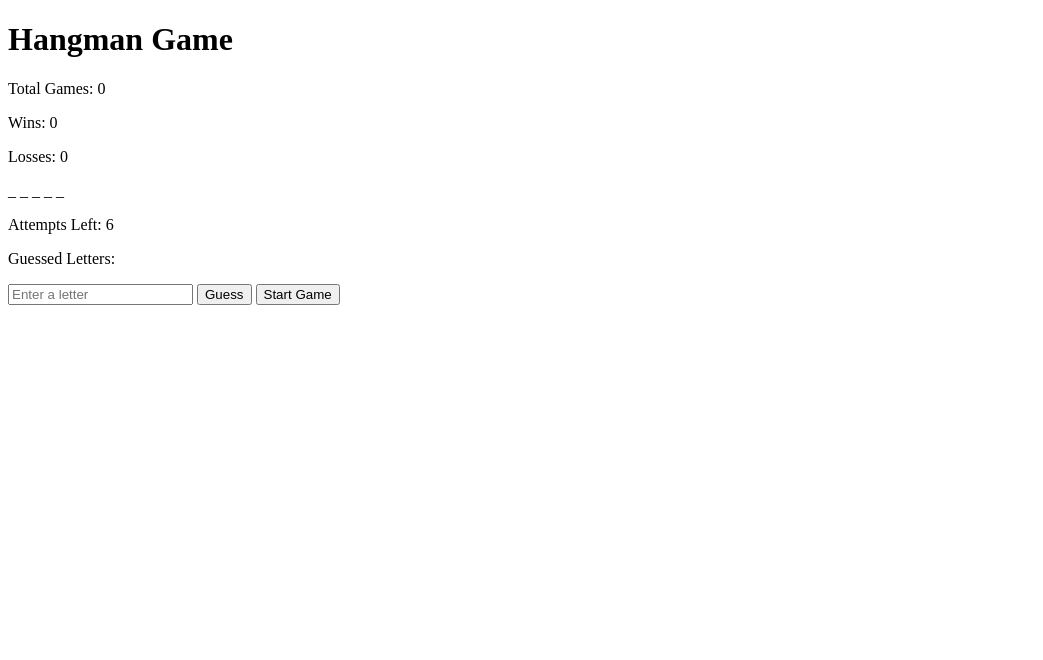
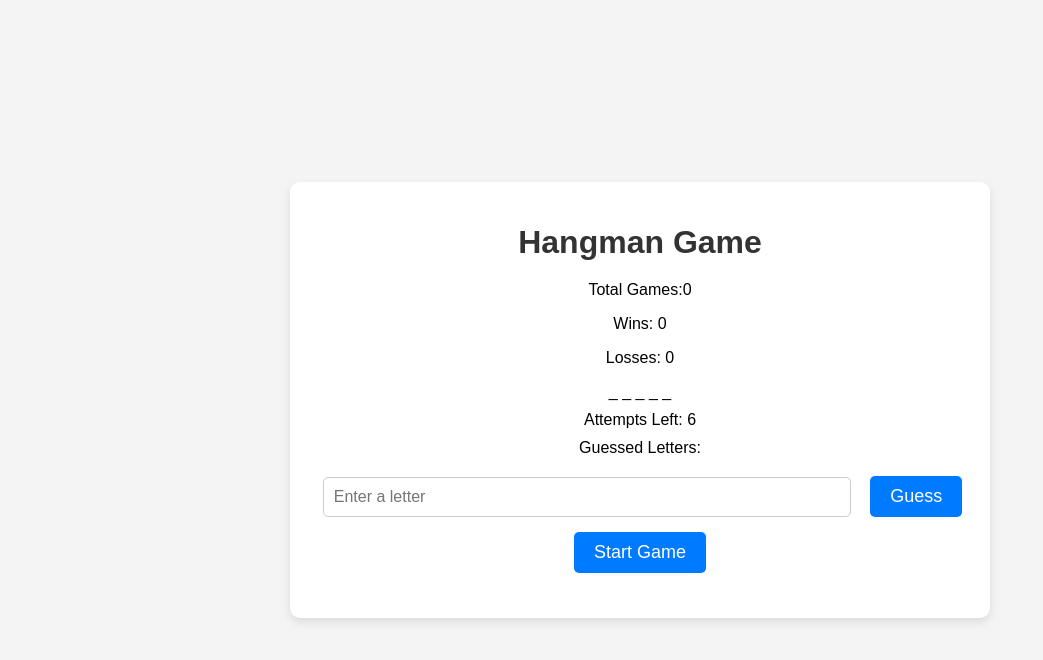
Before and after one commit to Moshira89/Web-Game, a plain HTML site: page index.html in a window 1280 px wide. Shown: the whole page, without its empty margins (0-1043 px from the left). Drawn offline with Linux system fonts and the light colour scheme.

Commit message:
change few

```diff
--- a/index.html
+++ b/index.html
@@ -4,7 +4,7 @@
     <meta charset="UTF-8">
     <meta name="viewport" content="width=device-width, initial-scale=1.0">
     <title>Document</title>
-    <link rel="styesheet" ref="./styles/index.css">
+    <link rel="stylesheet" href="./styles/index.css">
     <script src="./script/index.js"defer></script>
     <script src="./script/jquery-3.7.1.min.js"></script>
 </head>
@@ -12,7 +12,7 @@
     <div class="container">
         <h1>Hangman Game</h1>
         <div id="stats">
-          <p>Total Games: <span id="totalGames">0</span></p>
+          <p>Total Games:<span id="totalGames">0</span></p>
           <p>Wins: <span id="wins">0</span></p>
           <p>Losses: <span id="losses">0</span></p>
         </div>
--- a/styles/index.css
+++ b/styles/index.css
@@ -1,10 +1,10 @@
-*{
+* {
     box-sizing: border-box;
 }
 
 body {
     font-family: Arial, sans-serif;
-    background-color: #fff;
+    background-color: #f4f4f4;
     margin: 0;
     display: flex;
     justify-content: center;
@@ -13,13 +13,18 @@ body {
 }
 
 .container {
-    background: #fff;
+    background: white;
     border-radius: 10px;
     padding: 20px;
     text-align: center;
     box-shadow: 0 4px 10px rgba(0, 0, 0, 0.1);
     max-width: 500px;
     width: 90%;
+}
+
+h1 {
+    color: #333;
+    margin-bottom: 20px;
 }
 
 #game p {
@@ -31,10 +36,23 @@ button {
     padding: 10px 20px;
     font-size: 16px;
     cursor: pointer;
+    border: none;
+    border-radius: 5px;
+    background-color: #007bff;
+    color: white;
 }
 
 button:hover {
-    color: white;
+    background-color: #0056b3;
+}
+
+input[type="text"] {
+    padding: 10px;
+    margin: 10px;
+    width: 80%;
+    font-size: 16px;
+    border: 1px solid #ccc;
+    border-radius: 5px;
 }
 
 #hangman div {
@@ -54,13 +72,18 @@ button:hover {
     transform: translateX(-50%);
 }
 
+#message {
+    color: #007bff;
+    margin-top: 20px;
+    font-weight: bold;
+}
 
 @media (min-width: 768px) {
     .container {
-      max-width: 700px;
+        max-width: 700px;
     }
 
     button {
-      font-size: 18px;
+        font-size: 18px;
     }
 }
```
Also changed, not shown: script/index.js (indentation only).
